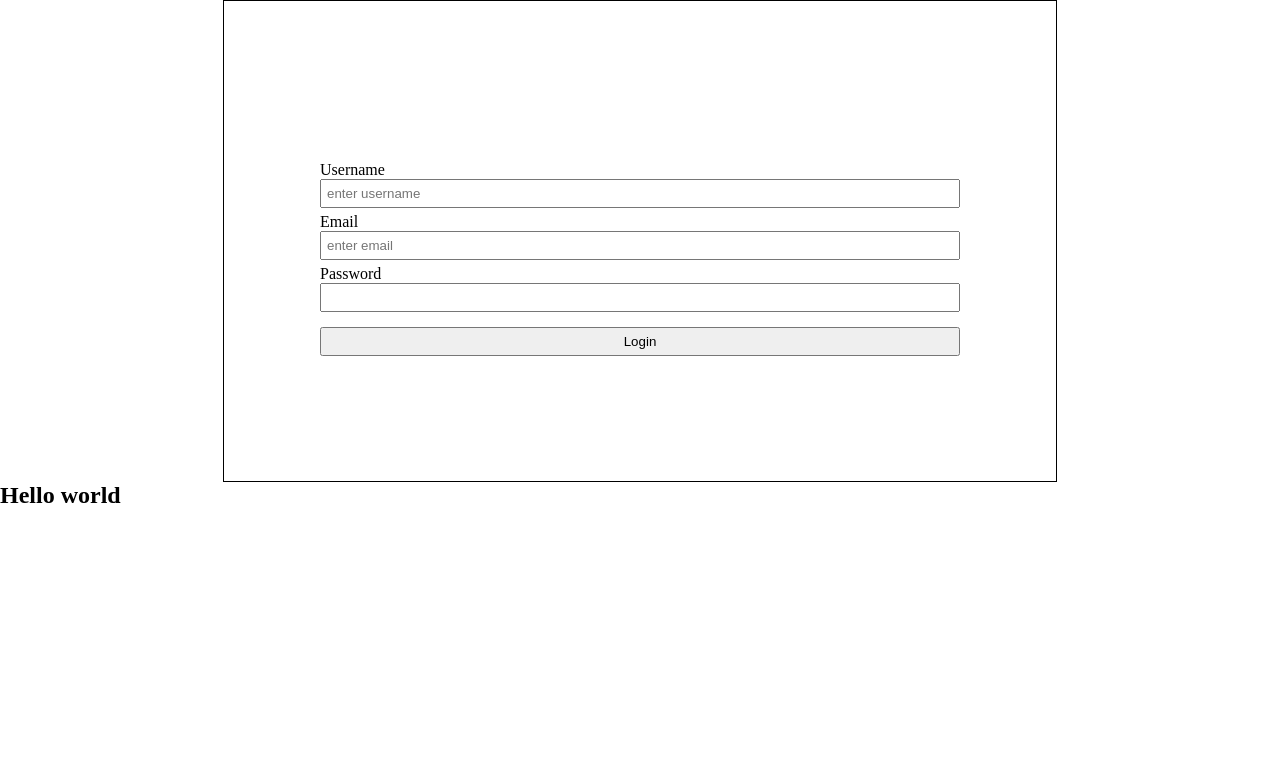
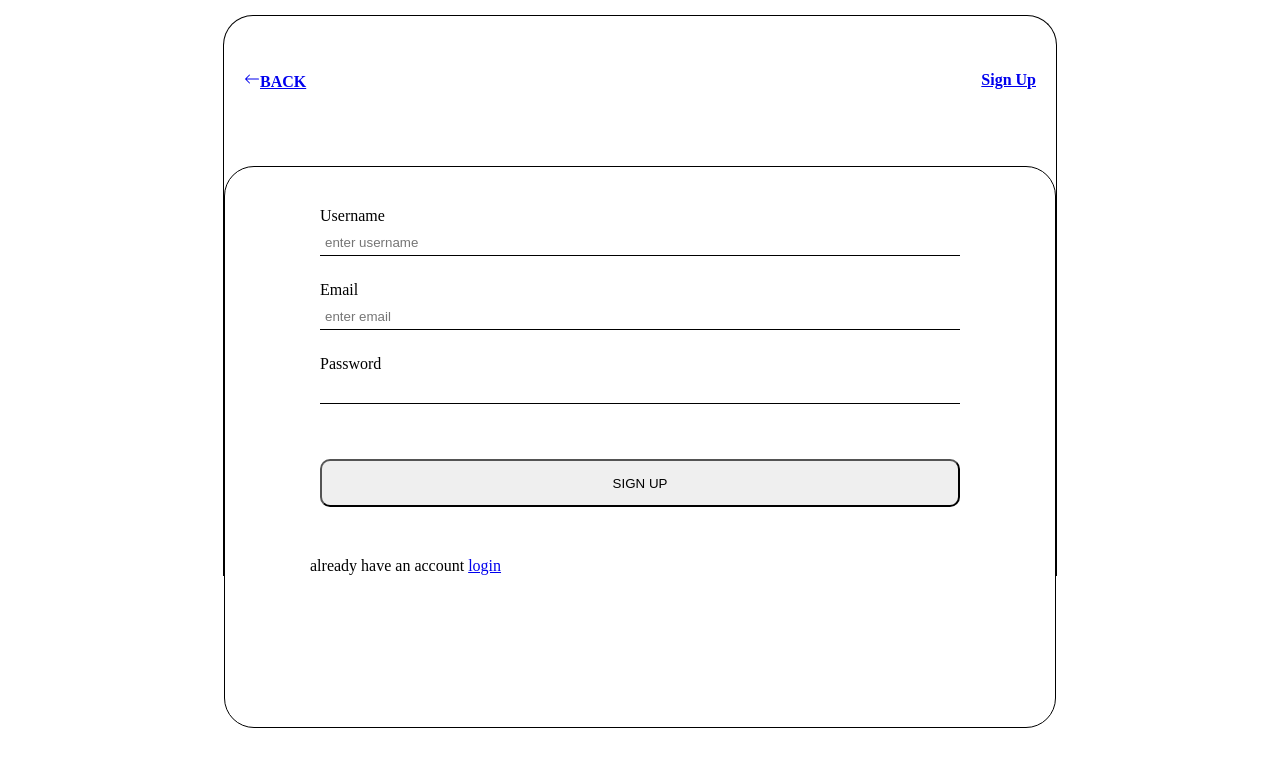
Before and after one commit to Godwin-NJ/biz-crm, a React (Create React App) app: page / in a window 1280 px wide. Shown: the top 766 px of the page. Built offline with nearby package versions, Linux system fonts and the light colour scheme.

Commit message:
form design 1

```diff
--- a/package.json
+++ b/package.json
@@ -8,6 +8,7 @@
     "@testing-library/user-event": "^12.8.3",
     "react": "^17.0.2",
     "react-dom": "^17.0.2",
+    "react-icons": "^4.2.0",
     "react-scripts": "4.0.3",
     "web-vitals": "^1.1.2"
   },
--- a/src/App.js
+++ b/src/App.js
@@ -4,7 +4,7 @@ function App() {
   return (
     <div className="App">
       <Login/>
-      <h2>Hello world</h2>
+      {/* <h2>Hello world</h2> */}
     </div>
   );
 }
--- a/src/component/login.js
+++ b/src/component/login.js
@@ -1,4 +1,5 @@
 import React,{useState} from 'react'
+import { BsArrowLeft } from "react-icons/bs";
 
 const Login = () => {
 
@@ -27,7 +28,13 @@ const Login = () => {
 
 
     return (
-        <div className="formBorder">
+        <div >
+            <section className="formBorder">
+                <header className="headerSpread">
+                    <h4><a href="/"> <BsArrowLeft/>BACK</a></h4>
+                    <h4><a href="/">Sign Up</a></h4>
+                </header>
+            <div className="formCoverOne">
                 <form onSubmit={handleSubmit} className="formAlign">
                     {/* username  */}
                 <label htmlFor="username">Username</label>
@@ -38,10 +45,13 @@ const Login = () => {
                     {/* password  */}
                 <label htmlFor="pwd">Password</label>
                 <input type="password" value={formData.password} name="password" onChange={handleChange}/>
-                <button type="submit">Login</button>
+                    <button type="submit" className="signupBtn">SIGN UP</button>
                 </form>
+                    <p className="acctLink">already have an account <a href="/">login</a></p>
+            </div>
+            </section>
 
-           {/* {people.map((person) => person.name)} */}
+
         </div>
 
      );
--- a/src/index.css
+++ b/src/index.css
@@ -6,19 +6,58 @@
   display: flex;
   flex-direction: column;
   width: 50vw;
-  margin: 20vh auto;
+  margin: 0px auto;
+  margin-top: 20px;
 }
 .formAlign input{
   margin-bottom: 5px;
   padding: 5px;
 }
 .formAlign button{
-  margin-top: 10px;
+  margin-top: 50px;
   padding: 5px;
 }
 .formBorder{
+  /* How about border: 10px solid transparent */
   border: 0.1px solid black;
+  border-top-left-radius: 30px;
+  border-top-right-radius:30px;
+  border-bottom: none;
   width: 65vw;
-  height: 60vh;
+  height: 70vh;
   margin: 0 auto;
+  margin-top: 15px;
 }
+.signupBtn{
+  height: 6vh;
+  border-radius: 10px;
+}
+
+form input{
+  outline: none;
+  border: none;
+  border-bottom: 0.5px solid black;
+  margin-top: 5px;
+}
+form label {
+  margin-top: 15px;
+  padding-top: 5px;
+}
+.formCoverOne {
+  border: 0.1px solid black;
+ height: 70vh;
+ margin-top: 75px;
+ border-radius: 30px;
+}
+.acctLink{
+  margin-top: 50px;
+  margin-left:85px
+}
+.headerSpread{
+  display: flex;
+  flex-direction: row;
+  margin-top: 55px;
+  justify-content: space-between;
+  margin-left: 20px;
+  margin-right: 20px;
+}
```
Also changed, not shown: src/component/signup.js (added), 1 other file (tests, documents, lock files or other folders). Lines whose indentation alone changed are shown as unchanged.
